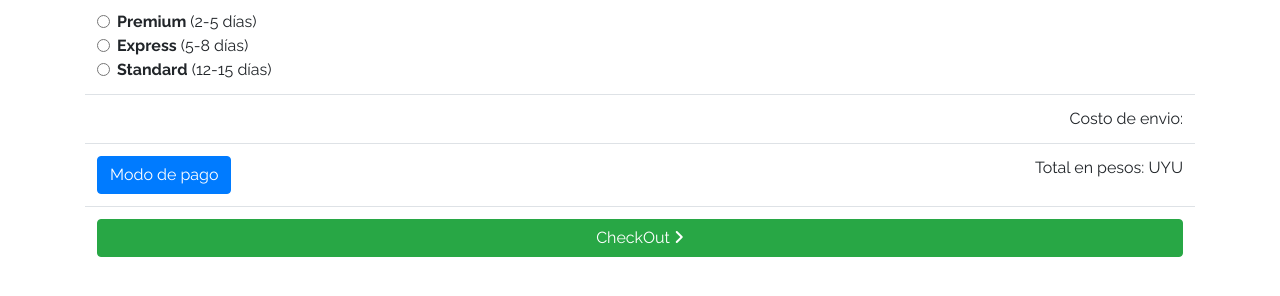
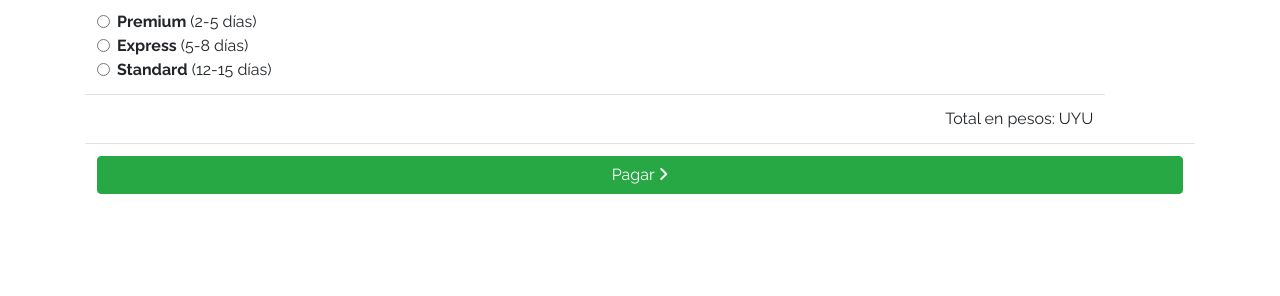
Before and after one commit to gunnerscom/Maxi211, a plain HTML site: page cart.html in a window 1280 px wide. Shown: the part 174-470 px from the top of the page. Drawn offline with Linux system fonts and the light colour scheme; no server answers.

Commit message:
entrega 5

```diff
--- a/cart.html
+++ b/cart.html
@@ -43,6 +43,7 @@
   </nav>
   <div class="container">
     <table id="cart" class="table table-hover table-condensed">
+      <!--creo tabla para mostrar datos de json-->
       <thead>
         <tr>
           <th style="width: 80%" class="text-center">Productos</th>
@@ -55,6 +56,7 @@
       </tbody>
       <tfoot>
         <tr>
+          <!--tipos de envios-->
           <td colspan="4">
             <h2 class="text-center">Tipo de envio</h2>
           </td>
@@ -81,14 +83,11 @@
 
         </td>
         <tr>
-          <td colspan="4" class="text-right">
-            Costo de envio:
-          </td>
+
         </tr>
         <tr>
 
-          <td>
-            <button type="button" class="btn btn-primary" data-toggle="modal" data-target="#pago"> Modo de pago</button>
+
   </div>
   </div>
   </form>
@@ -103,7 +102,7 @@
 </tr>
 <tr>
   <td colspan="4">
-    <a href=" #" class="btn btn-success btn-block  "> CheckOut <i class="fa fa-angle-right " aria-hidden=" true"></i>
+    <a href=" #" class="btn btn-success btn-block  "> Pagar <i class="fa fa-angle-right " aria-hidden=" true"></i>
     </a>
   </td>
 </tr>
```
